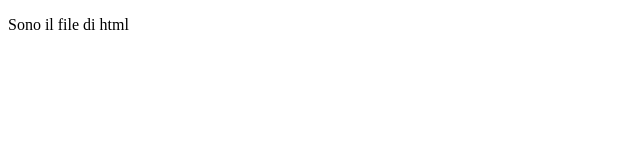
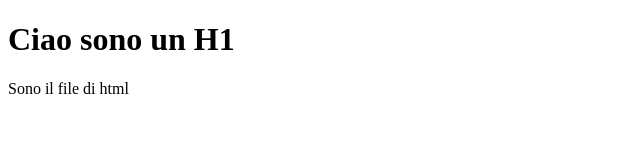
Before and after one commit to olexitomaselli/my_site, a plain HTML site: page index.html in a window 1280 px wide. Shown: the whole page, without its empty margins (0-640 px from the left). Drawn offline with Linux system fonts and the light colour scheme.

Commit message:
ho aggiunto il tag h1

```diff
--- a/index.html
+++ b/index.html
@@ -7,6 +7,7 @@
     <title>My site</title>
 </head>
 <body>
+    <h1>Ciao sono un H1</h1>
     <p>Sono il file di html</p>
 </body>
 </html>
```
